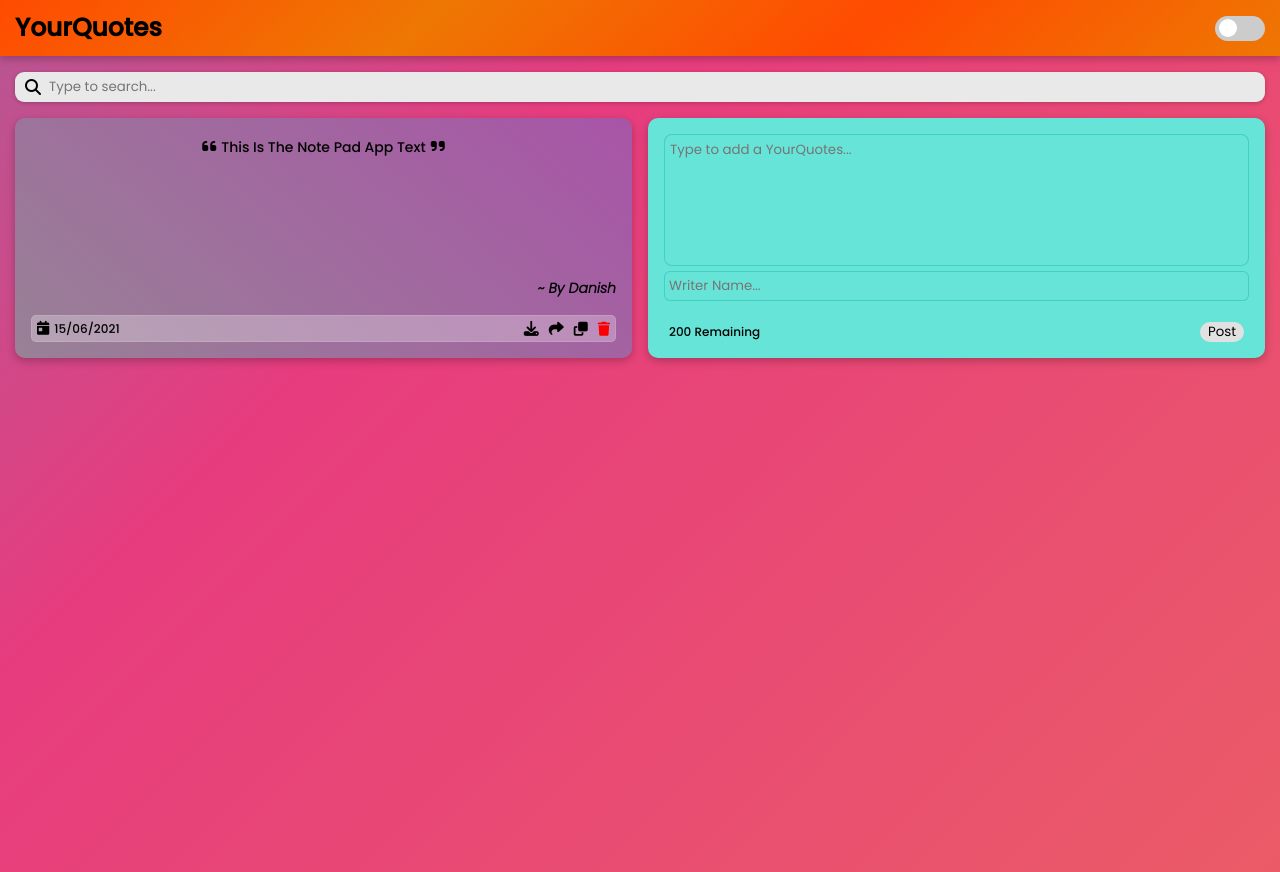
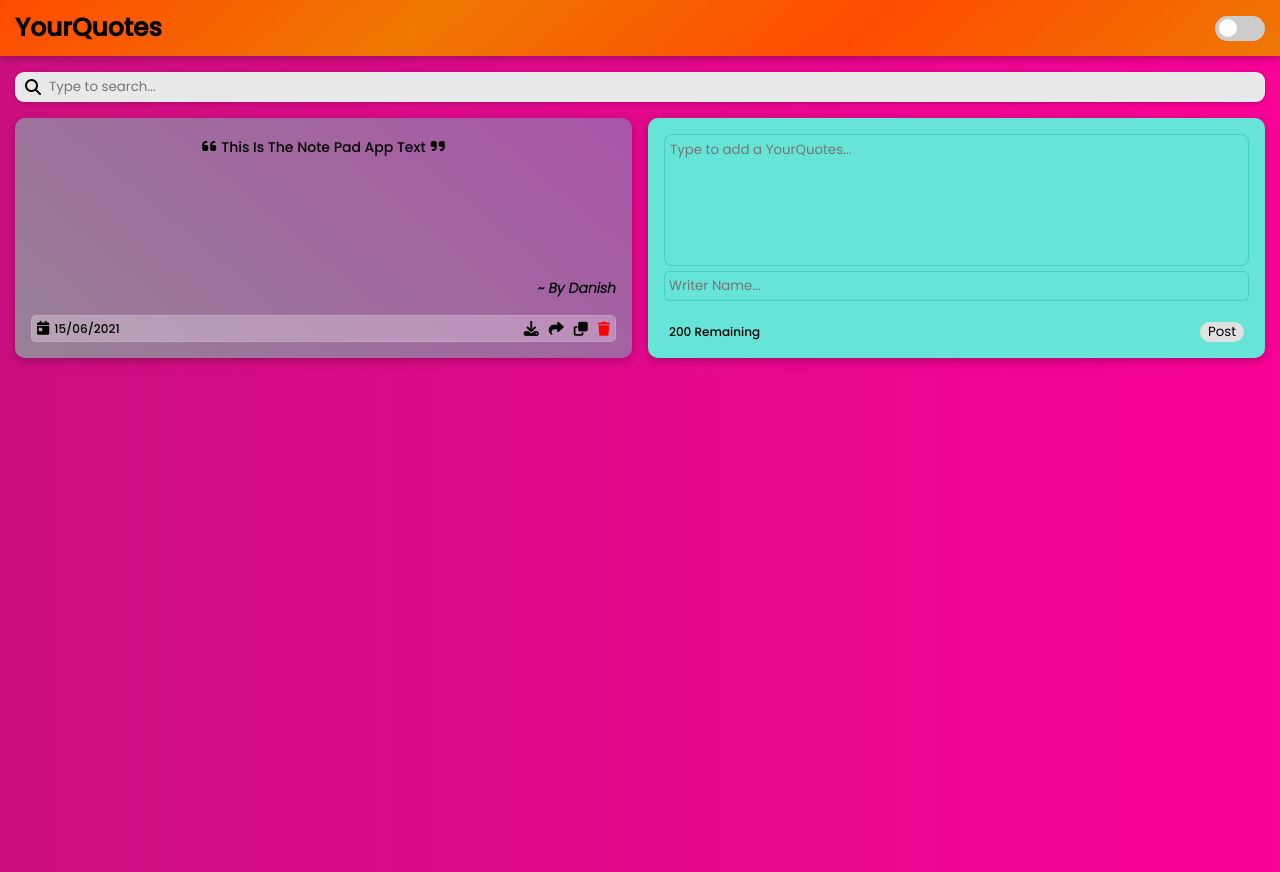
Before and after one commit to danishzayan/YourQuotes-App, a React (Vite) app: page / in a window 1280 px wide. Built offline with nearby package versions, Linux system fonts and the light colour scheme; no server answers.

Commit message:
added new bgColor

```diff
--- a/src/index.css
+++ b/src/index.css
@@ -12,7 +12,9 @@ Developer: Danish Kamal */
 }
 
 body {
-  background: linear-gradient(-45deg, #ee7752, #e73c7e, #23a6d5, #23d5ab);
+  background: #ff0099;
+  background: -webkit-linear-gradient(to right, #493240, #ff0099);
+  background: linear-gradient(to right, #493240, #ff0099);
   background-size: 400% 400%;
   animation: gradient 15s ease infinite;
   height: 100vh;
```
